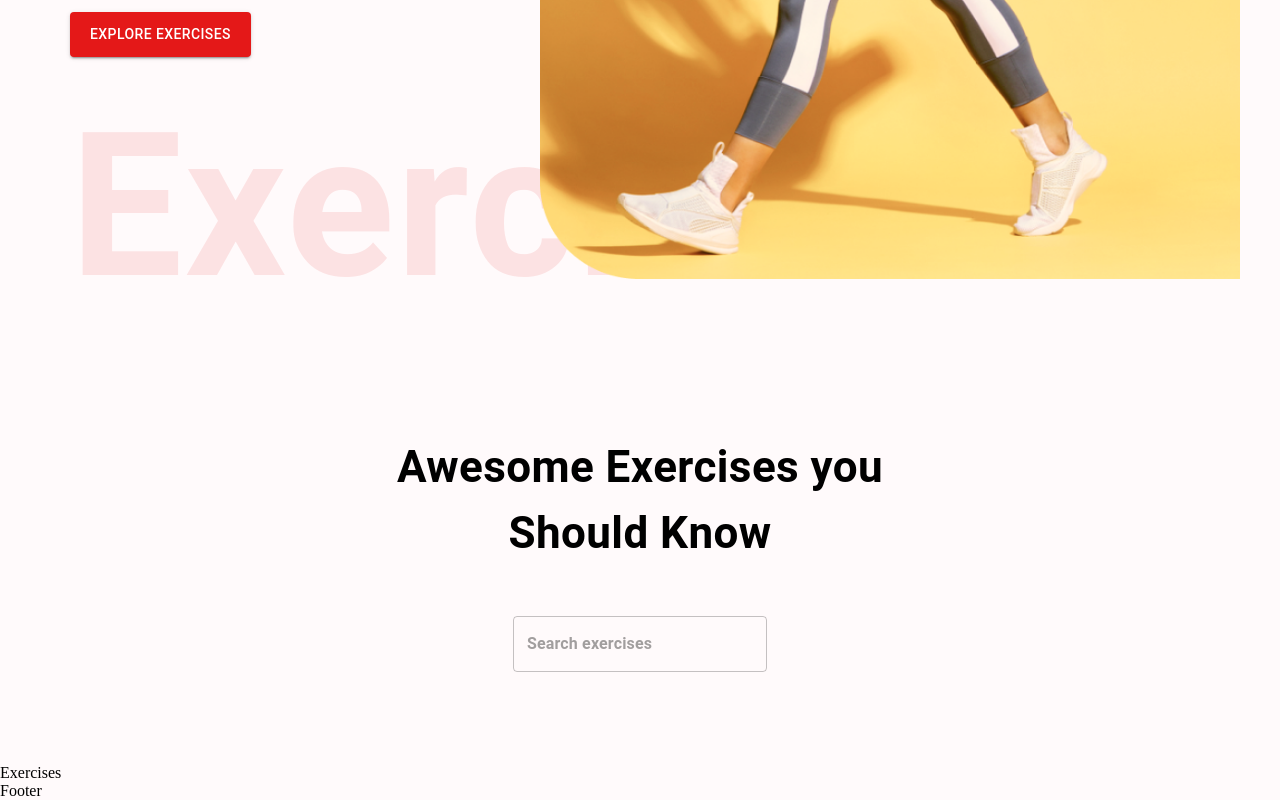
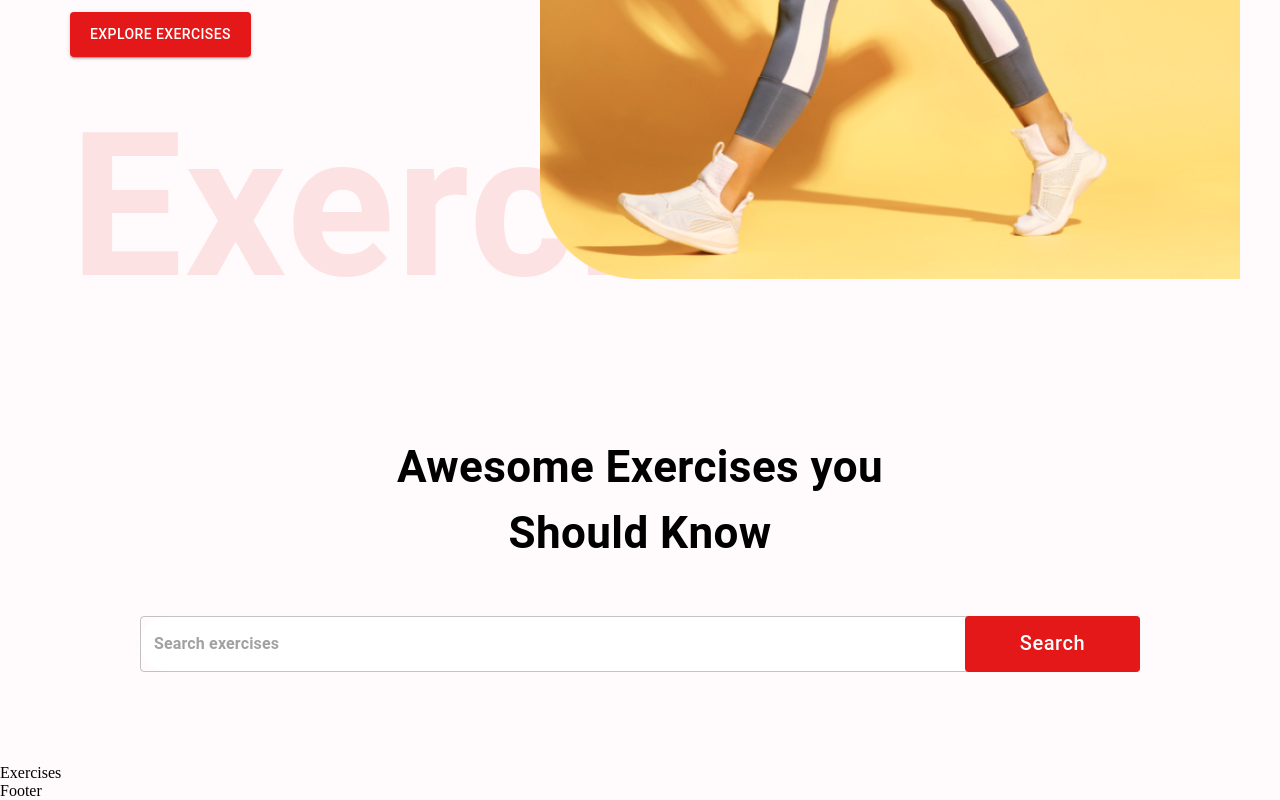
Before and after one commit to ElleeDev/my-active-life, a React (Create React App) app: page / in a window 1280 px wide. Shown: the part 587-1387 px from the top of the page. Built offline with nearby package versions, Linux system fonts and the light colour scheme.

Commit message:
API-connection

```diff
--- a/src/index.js
+++ b/src/index.js
@@ -1,5 +1,5 @@
 import React from "react";
-import ReactDOM from "react-dom";
+import ReactDOM from "react-dom/client";
 import App from "./App";
 import { BrowserRouter } from "react-router-dom";
 
--- a/src/pages/SearchExercises.js
+++ b/src/pages/SearchExercises.js
@@ -1,7 +1,21 @@
 import React, { useState, useEffect } from "react";
 import { Box, Button, Stack, TextField, Typography } from "@mui/material";
+import { exerciseOptions, fetchData } from "../utils/fetchData";
 
 const SearchExercises = () => {
+  const [search, setSearch] = useState("");
+
+  const handleSearch = async () => {
+    if (search) {
+      const exercisesData = await fetchData(
+        `https://exercisedb.p.rapidapi.com/exercises/bodyPartList`,
+        exerciseOptions,
+      );
+
+      console.log(exercisesData);
+    }
+  };
+
   return (
     <Stack alignItems="center" mt="37px" justifyContent="center" p="20px">
       <Typography
@@ -16,13 +30,34 @@ const SearchExercises = () => {
         <TextField
           sx={{
             input: { fontWeight: "700", border: "none", borderRadius: "4px" },
+            width: { lg: "1000px", xs: "350px" },
+            backgroundColor: "#fff",
+            borderRadius: "40px",
           }}
           height="76px"
-          value=""
-          onChange={(e) => {}}
+          value={search}
+          onChange={(e) => {
+            setSearch(e.target.value.toLowerCase());
+          }}
           placeholder="Search exercises"
           type="text"
         />
+        <Button
+          className="search-btn"
+          sx={{
+            bgcolor: "#e41818",
+            color: "#fff",
+            textTransform: "none",
+            width: { lg: "175px", xs: "80px" },
+            fontSize: { lg: "20px", xs: "14px" },
+            height: "56px",
+            position: "absolute",
+            right: "0",
+          }}
+          onClick={handleSearch}
+        >
+          Search
+        </Button>
       </Box>
     </Stack>
   );
--- /dev/null
+++ b/src/utils/fetchData.js
@@ -0,0 +1,14 @@
+export const exerciseOptions = {
+  method: "GET",
+  headers: {
+    "X-RapidAPI-Host": "exercisedb.p.rapidapi.com",
+    "X-RapidAPI-Key": process.env.REACT_APP_RAPID_API_KEY,
+  },
+};
+
+export const fetchData = async (url, options) => {
+  const response = await fetch(url, options);
+  const data = await response.json();
+
+  return data;
+};
```
Also changed, not shown: 1 other file (tests, documents, lock files or other folders).
